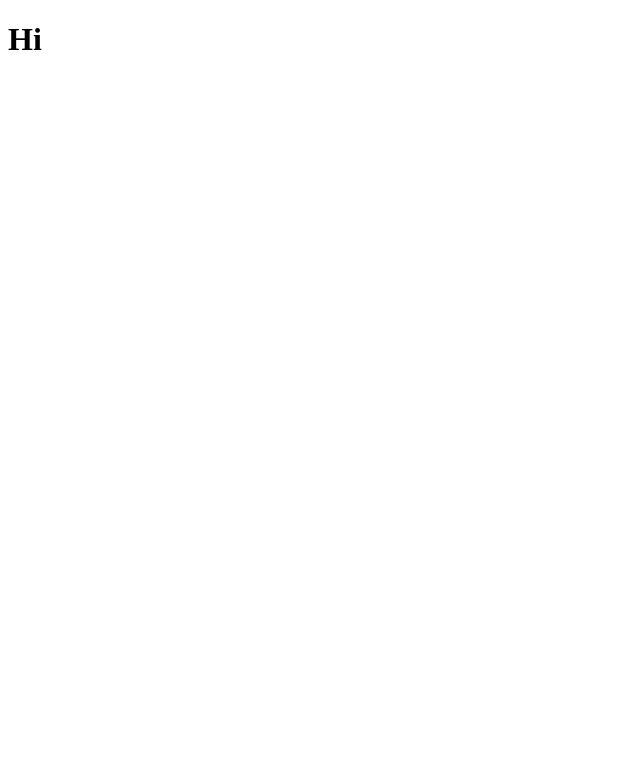
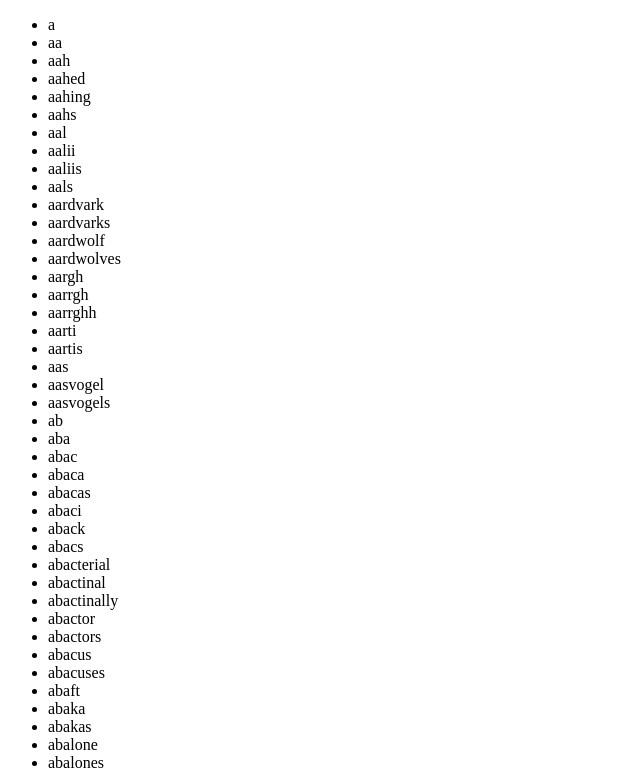
Before and after one commit to alchemy-fullstack-js-winter-2019/redux-words, a React app: page / in a window 1280 px wide. Shown: the top 772 px of the page, without its empty margins (0-640 px from the left). Built offline with nearby package versions, Linux system fonts and the light colour scheme.

Commit message:
can see top words and by changing the path in the browers

```diff
--- a/src/components/app/App.js
+++ b/src/components/app/App.js
@@ -1,5 +1,17 @@
 import React from 'react';
+import {
+  BrowserRouter as Router,
+  Route,
+  Switch } from 'react-router-dom';
+import TopWords from '../../containers/TopWords';
 
 export default function App() {
-  return <h1>Hi</h1>
+  return (
+    <Router>
+      <Switch>
+        <Route exact path='/' component={TopWords}/>
+        <Route path='/words/:count' component={TopWords}/>
+      </Switch>
+    </Router>
+  );
 }
--- /dev/null
+++ b/src/components/words/Words.js
@@ -0,0 +1,17 @@
+import React from 'react';
+import PropTypes from 'prop-types';
+
+function Words({ words }) {
+    const wordsList = words.map(word => {
+        return <li key={word}>{word}</li>
+    })
+    return (
+        <ul>{wordsList}</ul>
+    )
+}
+
+Words.propTypes = {
+    words: PropTypes.array.isRequired
+};
+
+export default Words;
--- /dev/null
+++ b/src/containers/TopWords.js
@@ -0,0 +1,12 @@
+import { connect } from 'react-redux';
+import { getFirstWords } from '../selectors/words';
+import Words from '../components/words/Words';
+
+
+const mapStateToProps = (state, props) => ({
+    words: getFirstWords(state, props.match.params.count || 1000)
+});
+
+export default connect(
+    mapStateToProps
+)(Words);
--- /dev/null
+++ b/src/reducers/index.js
@@ -0,0 +1,6 @@
+import { combineReducers } from 'redux';
+import words from './words';
+
+export default combineReducers({
+    words
+});
--- /dev/null
+++ b/src/reducers/words.js
@@ -0,0 +1,12 @@
+import dictionary from '../fixtures/words.json';
+
+const initialState = {
+    dictionary
+};
+
+export default function reducer(state =  initialState, action) {
+    switch(action.type) {
+        default:
+            return state;
+    }
+}
--- a/src/selectors/words.js
+++ b/src/selectors/words.js
@@ -14,3 +14,8 @@ function badSelector(words, searchTerm) {
   }
   return filtered;
 }
+
+export const getWords = state => state.words.dictionary;
+export const getFirstWords = (state, count) => {
+  return getWords(state).slice(0, count);
+};
--- a/src/store.js
+++ b/src/store.js
@@ -1,3 +1,10 @@
 import { createStore } from 'redux';
+import reducer from './reducers/index';
+import { Stream } from 'stream';
 
-export default createStore(() => ({}));
+const store = createStore(
+    reducer,
+    window.__REDUX_DEVTOOLS_EXTENSION__ && window.__REDUX_DEVTOOLS_EXTENSION__()
+);
+
+export default store;
```
Also changed, not shown: 1 other file (tests, documents, lock files or other folders).
